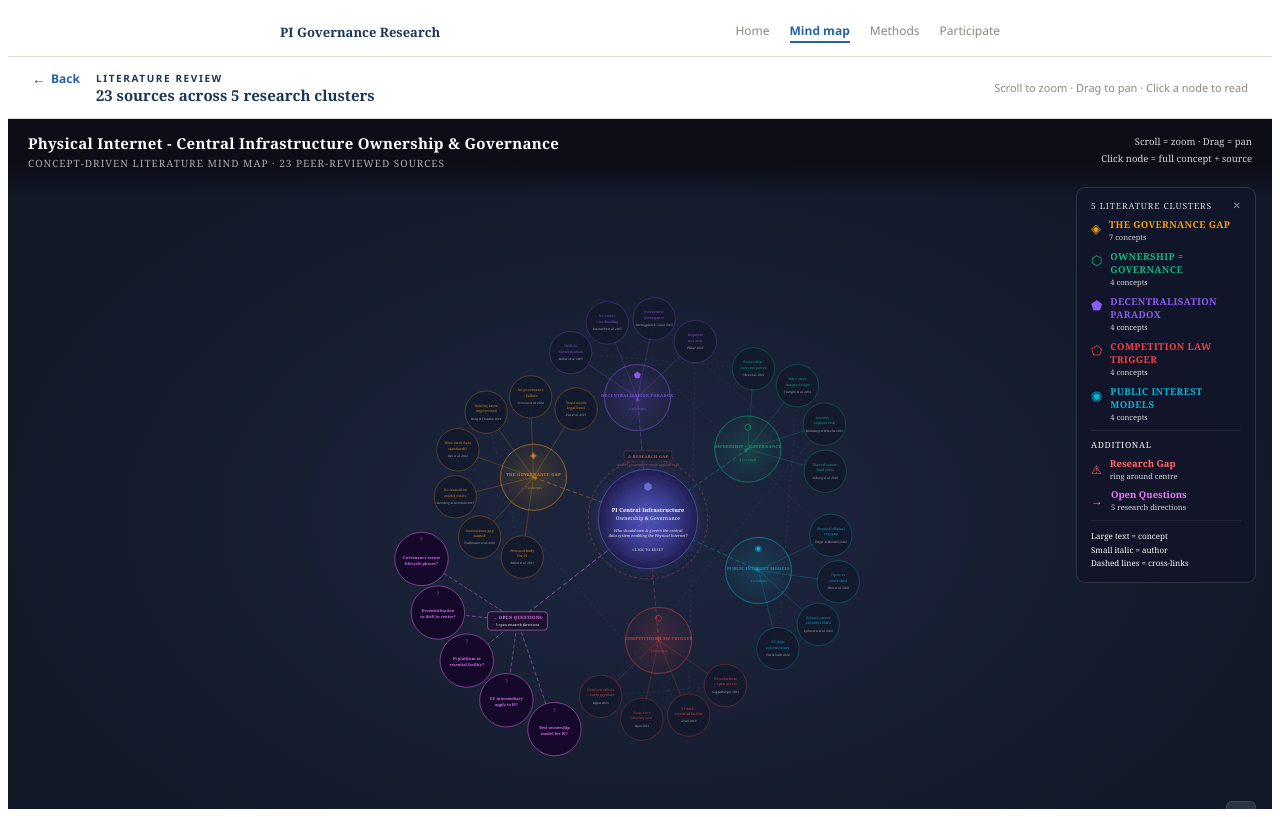
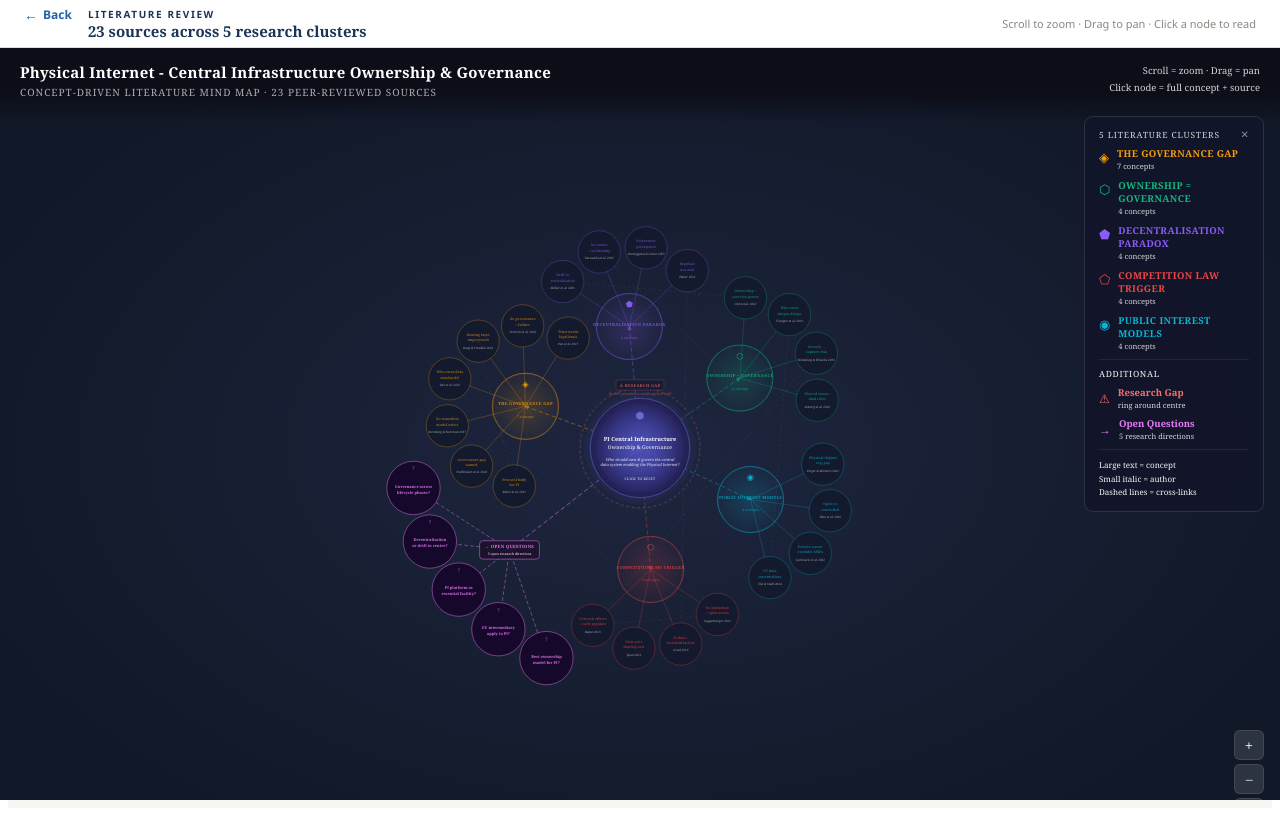
Before and after one commit to Patrick-Bom-PI/pi-research-app, a React (Vite) app: page / in a window 1280 px wide. Both pictures are taken after a click on the button "Mind map". Built offline with nearby package versions, Linux system fonts and the light colour scheme.

Commit message:
fix mindmap page scroll and detail panel touch isolation

```diff
--- a/src/App.jsx
+++ b/src/App.jsx
@@ -932,7 +932,12 @@ function MindMapViz() {
 
       {/* ── DETAIL PANEL ── */}
       {(selPaper || selCluster || selGap || selOQ || selQuestion) && (
-        <div style={{
+        <div
+          onTouchStart={e => e.stopPropagation()}
+          onTouchMove={e => e.stopPropagation()}
+          onTouchEnd={e => e.stopPropagation()}
+          onWheel={e => e.stopPropagation()}
+          style={{
           position: "absolute",
           top: "10dvh",
           left: "50%", transform: "translateX(-50%)",
@@ -1609,9 +1614,24 @@ const Landing = ({ onNav }) => {
 
 
 const Mindmap = ({ onNav }) => {
+  useEffect(() => {
+    // Prevent the entire page from scrolling while the mindmap is open
+    const prev = document.body.style.overflow;
+    document.body.style.overflow = "hidden";
+    document.documentElement.style.overflow = "hidden";
+    return () => {
+      document.body.style.overflow = prev;
+      document.documentElement.style.overflow = "";
+    };
+  }, []);
   return (
-    <div style={{ display:"flex", flexDirection:"column", height:"calc(100dvh - 48px)" }}>
-      <div style={{ background:C.bg2, borderBottom:`1px solid ${C.border}`, padding:"12px 24px", display:"flex", alignItems:"center", gap:16, flexShrink:0 }}>
+    <div style={{
+      position: "fixed", top: 0, left: 0, right: 0, bottom: 0,
+      display: "flex", flexDirection: "column",
+      zIndex: 5,
+    }}>
+      {/* Mindmap header bar */}
+      <div style={{ background:C.bg2, borderBottom:`1px solid ${C.border}`, padding:"12px 24px", display:"flex", alignItems:"center", gap:16, flexShrink:0, height:48, zIndex:6 }}>
         <BackBtn onNav={onNav} />
         <div>
           <div style={{ fontSize:10, fontWeight:700, letterSpacing:".16em", textTransform:"uppercase", color:C.navy }}>Literature review</div>
@@ -1619,7 +1639,7 @@ const Mindmap = ({ onNav }) => {
         </div>
         <div style={{ marginLeft:"auto", fontSize:11, color:C.dim }}>{typeof window !== "undefined" && window.innerWidth < 600 ? "Drag to pan · Pinch to zoom · Tap a node" : "Scroll to zoom · Drag to pan · Click a node to read"}</div>
       </div>
-      <div style={{ flex:1, overflow:"hidden" }}>
+      <div style={{ flex:1, overflow:"hidden", position:"relative" }}>
         <MindMapViz />
       </div>
     </div>
@@ -2515,6 +2535,7 @@ export default function App() {
   const Page = pages[page]||Landing;
   const nav = (p) => { setPage(p); setMenuOpen(false); window.scrollTo(0,0); };
   const navLinks = [["home","Home"],["mindmap","Mind map"],["plan","Methods"],["participate","Participate"]];
+  const isMindmap = page === "mindmap";
   return (
     <div style={{ background:C.bg, minHeight:"100vh", color:C.text, fontFamily:"'Segoe UI',system-ui,sans-serif" }}>
       <style>{`
@@ -2537,24 +2558,22 @@ export default function App() {
         input, textarea, button, select { font-family: inherit; }
       `}</style>
 
-      {/* ── Top nav ── */}
+      {/* Top nav: hidden on mindmap page since mindmap has its own fixed header */}
+      {!isMindmap && (
         <div style={{ background:C.bg2, borderBottom:`1px solid ${C.border}`, padding:"0 20px", position:"sticky", top:0, zIndex:10 }}>
           <div style={{ maxWidth:720, margin:"0 auto", height:48, display:"flex", alignItems:"center", justifyContent:"space-between" }}>
             <button onClick={() => nav("home")} style={{ background:"none", border:"none", cursor:"pointer", fontFamily:"Georgia,serif", fontSize:13, fontWeight:700, color:C.navy, padding:0 }}>
               PI Governance Research
             </button>
-          {/* Desktop nav */}
             <div className="nav-links-desktop" style={{ display:"flex", gap:20 }}>
               {navLinks.map(([p,l]) => (
                 <button key={p} onClick={() => nav(p)} style={{ background:"none", border:"none", cursor:"pointer", fontFamily:"inherit", fontSize:12, color:page===p?C.blue:C.dim, fontWeight:page===p?700:400, borderBottom:`2px solid ${page===p?C.blue:"transparent"}`, padding:"0 0 2px" }}>{l}</button>
               ))}
             </div>
-          {/* Mobile hamburger */}
             <button className="show-mobile" onClick={() => setMenuOpen(o => !o)} style={{ background:"none", border:"none", cursor:"pointer", color:C.navy, fontSize:20, padding:"4px 0", alignItems:"center" }}>
               {menuOpen ? "✕" : "☰"}
             </button>
           </div>
-        {/* Mobile dropdown menu */}
           {menuOpen && (
             <div className="show-mobile" style={{ flexDirection:"column", borderTop:`1px solid ${C.border}`, background:C.bg2, paddingBottom:8 }}>
               {navLinks.map(([p,l]) => (
@@ -2563,6 +2582,7 @@ export default function App() {
             </div>
           )}
         </div>
+      )}
 
       <Page onNav={nav} />
     </div>
```
Lines whose indentation alone changed are shown as unchanged.
